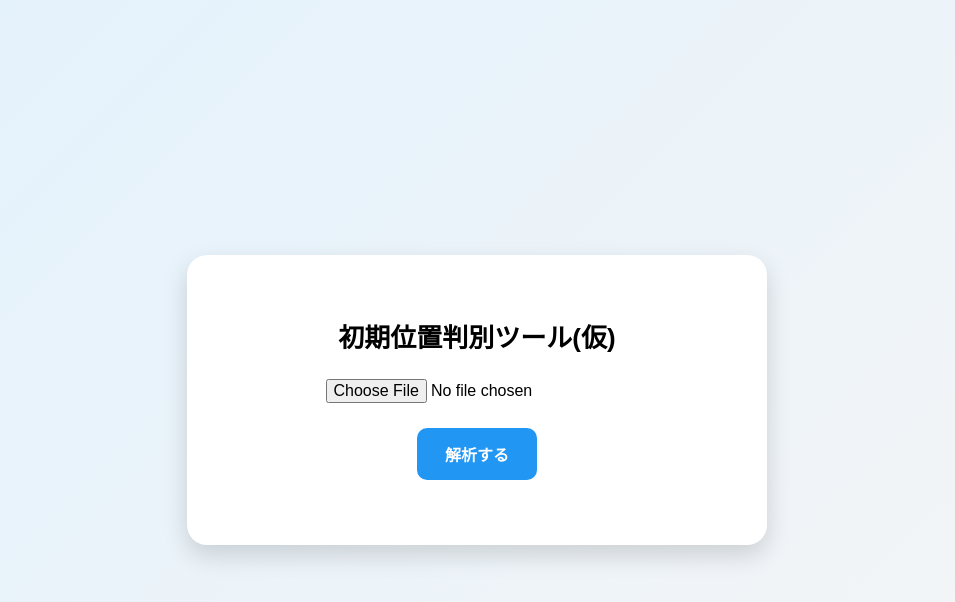
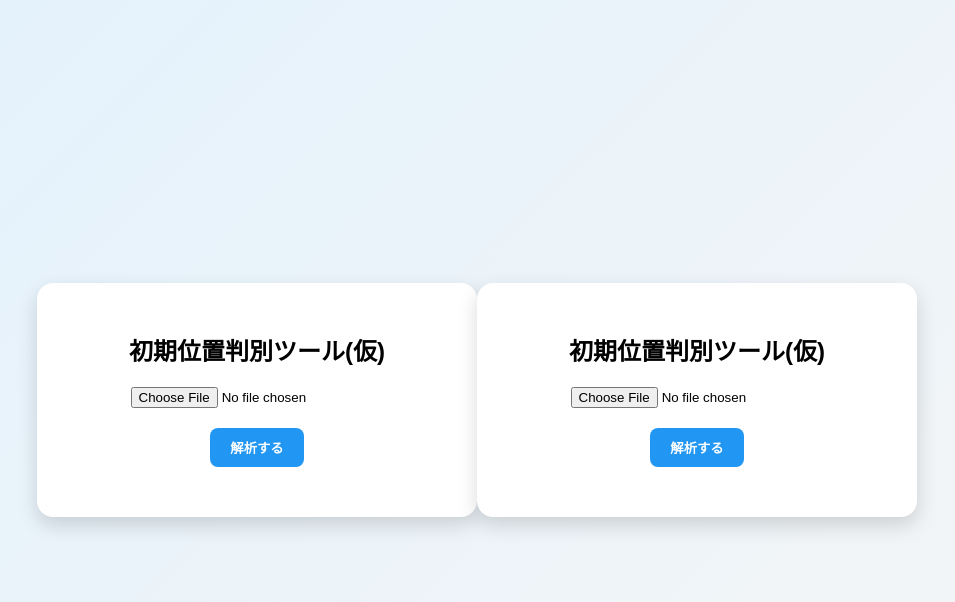
Before and after one commit to sudat1maru/syokiiti, a Flask app: page / in a window 1280 px wide. Shown: the top 602 px of the page, without its empty margins (163-1118 px from the left). Run offline with Flask 3, Linux system fonts and the light colour scheme.

Commit message:
Update index.html

```diff
--- a/templates/index.html
+++ b/templates/index.html
@@ -15,33 +15,30 @@
 
         .box {
             background: white;
-            padding: 40px;
-            border-radius: 20px;
-            box-shadow: 0 10px 25px rgba(0,0,0,0.15);
+            padding: 30px;
+            border-radius: 16px;
+            box-shadow: 0 8px 20px rgba(0,0,0,0.15);
             text-align: center;
-            width: 500px;
+            width: 380px;
         }
 
         h2 {
-            margin-bottom: 25px;
-            font-size: 26px;
+            margin-bottom: 20px;
         }
 
         input {
-            margin-bottom: 15px;
-            font-size: 16px;
+            margin-bottom: 10px;
         }
 
         button {
             margin-top: 10px;
-            padding: 14px 28px;
+            padding: 10px 20px;
             border: none;
             background: #2196F3;
             color: white;
-            border-radius: 10px;
+            border-radius: 8px;
             cursor: pointer;
             font-weight: bold;
-            font-size: 16px;
         }
 
         button:hover {
@@ -49,40 +46,198 @@
         }
 
         #preview {
-            margin-top: 20px;
+            margin-top: 15px;
         }
 
         #preview img {
             width: 100%;
-            border-radius: 10px;
+            border-radius: 8px;
         }
 
         #result {
-            margin-top: 25px;
+            margin-top: 20px;
         }
 
         .item {
-            padding: 14px;
-            margin-bottom: 12px;
-            border-radius: 10px;
+            padding: 10px;
+            margin-bottom: 8px;
+            border-radius: 8px;
             background: #f0f0f0;
         }
 
         .label {
             font-weight: bold;
-            font-size: 18px;
         }
 
         .index {
-            font-size: 22px;
+            font-size: 18px;
             color: #e91e63;
-            margin-top: 5px;
         }
 
         .error {
             color: red;
             font-weight: bold;
-            font-size: 16px;
+        }
+    </style>
+</head>
+
+<body>
+
+<div class="box">
+    <h2>初期位置判別ツール(仮)</h2>
+
+    <input type="file" id="image" onchange="previewImage()">
+    <br>
+    <button onclick="upload()">解析する</button>
+
+    <div id="preview"></div>
+
+    <div id="result"></div>
+</div>
+
+<script>
+function previewImage() {
+    const file = document.getElementById("image").files[0];
+    const preview = document.getElementById("preview");
+
+    if (file) {
+        const url = URL.createObjectURL(file);
+        preview.innerHTML = `<img src="${url}">`;
+    }
+}
+
+function upload() {
+    const file = document.getElementById("image").files[0];
+
+    if (!file) {
+        alert("画像を選択してね");
+        return;
+    }
+
+    const formData = new FormData();
+    formData.append("image", file);
+
+    fetch("/upload", {
+        method: "POST",
+        body: formData
+    })
+    .then(res => res.json())
+    .then(data => {
+        displayResult(data);
+    });
+}
+
+function displayResult(data) {
+    let html = "";
+
+    const order = ["1st", "2nd", "3rd", "4th"];
+
+    order.forEach(label => {
+        if (data[label]) {
+            let item = data[label];
+
+            if (item.index !== null) {
+                html += `
+                    <div class="item">
+                        <div class="label">${label}</div>
+                        <div class="index">番号: ${item.index}</div>
+                        <div>Y: ${item.y}</div>
+                    </div>
+                `;
+            } else {
+                html += `
+                    <div class="item error">
+                        ${label} → 範囲外
+                    </div>
+                `;
+            }
+        }
+    });
+
+    document.getElementById("result").innerHTML = html;
+}
+</script>
+
+</body>
+</html><!DOCTYPE html>
+<html>
+<head>
+    <title>初期位置判別ツール(仮)</title>
+    <style>
+        body {
+            font-family: Arial;
+            background: linear-gradient(135deg, #e3f2fd, #f5f5f5);
+            display: flex;
+            justify-content: center;
+            align-items: center;
+            height: 100vh;
+            margin: 0;
+        }
+
+        .box {
+            background: white;
+            padding: 30px;
+            border-radius: 16px;
+            box-shadow: 0 8px 20px rgba(0,0,0,0.15);
+            text-align: center;
+            width: 380px;
+        }
+
+        h2 {
+            margin-bottom: 20px;
+        }
+
+        input {
+            margin-bottom: 10px;
+        }
+
+        button {
+            margin-top: 10px;
+            padding: 10px 20px;
+            border: none;
+            background: #2196F3;
+            color: white;
+            border-radius: 8px;
+            cursor: pointer;
+            font-weight: bold;
+        }
+
+        button:hover {
+            background: #1976D2;
+        }
+
+        #preview {
+            margin-top: 15px;
+        }
+
+        #preview img {
+            width: 100%;
+            border-radius: 8px;
+        }
+
+        #result {
+            margin-top: 20px;
+        }
+
+        .item {
+            padding: 10px;
+            margin-bottom: 8px;
+            border-radius: 8px;
+            background: #f0f0f0;
+        }
+
+        .label {
+            font-weight: bold;
+        }
+
+        .index {
+            font-size: 18px;
+            color: #e91e63;
+        }
+
+        .error {
+            color: red;
+            font-weight: bold;
         }
     </style>
 </head>
```
